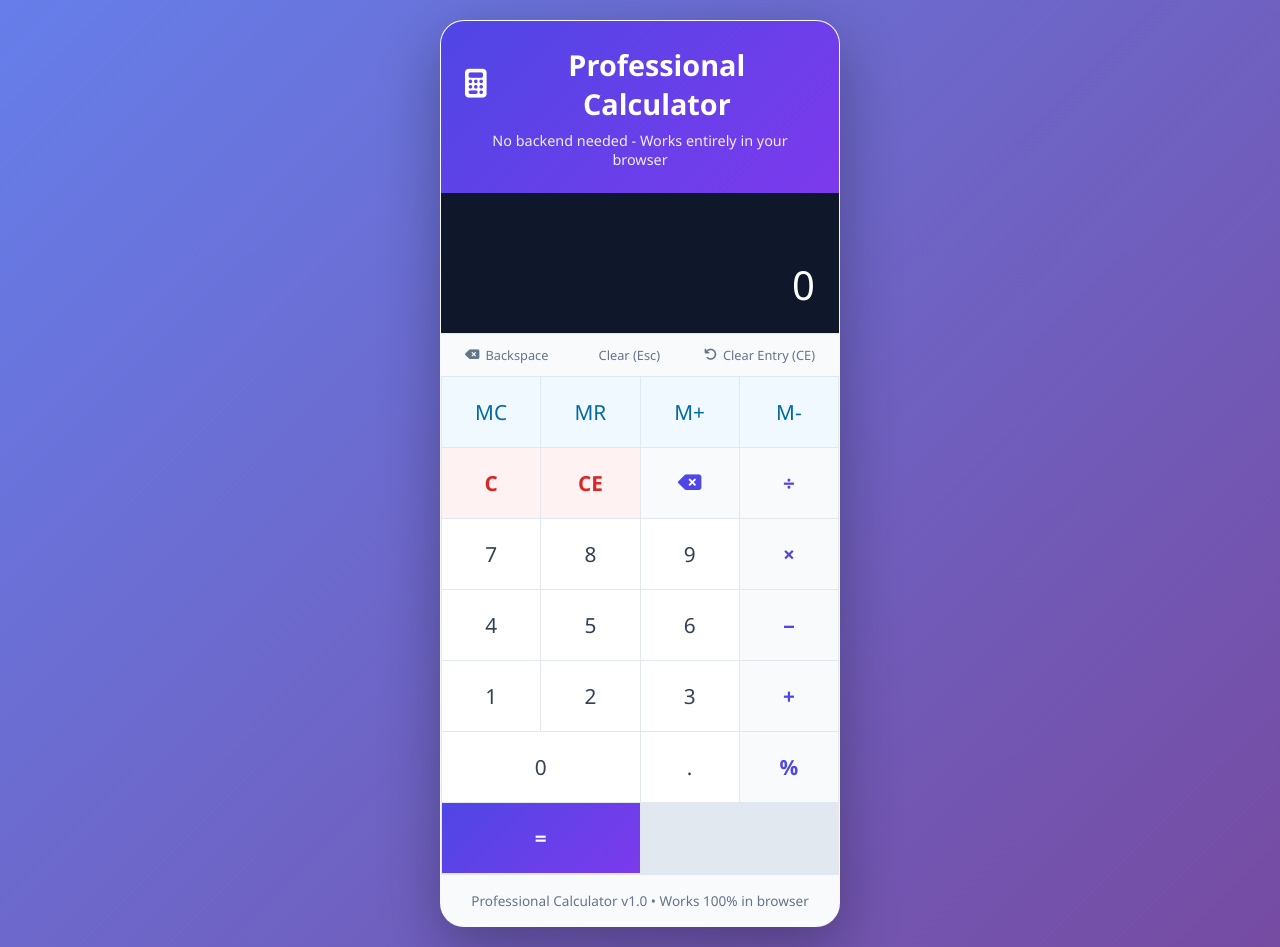
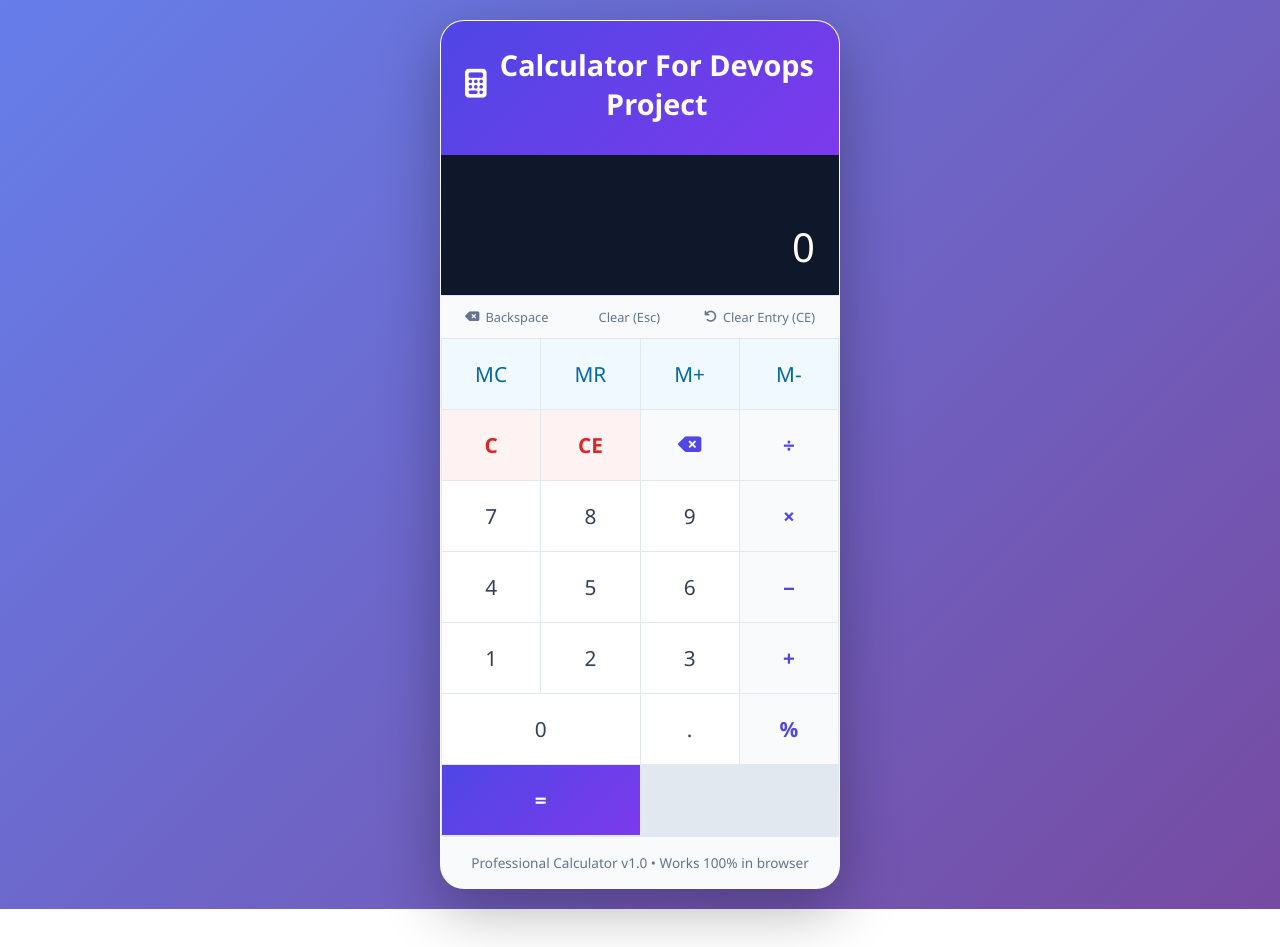
Before and after one commit to Mainuddeen00/git-devops-project, a plain HTML site: page index.html in a window 1280 px wide. After the commit the page ends 909 px from the top, so only its background shows below. Drawn offline with Linux system fonts and the light colour scheme.

Commit message:
Improve the UI in the calculator

```diff
--- a/index.html
+++ b/index.html
@@ -241,8 +241,8 @@
 <body>
     <div class="calculator-container">
         <div class="calculator-header">
-            <h1><i class="fas fa-calculator"></i> Professional Calculator</h1>
-            <p>No backend needed - Works entirely in your browser</p>
+            <h1><i class="fas fa-calculator"></i>Calculator For Devops Project</h1>
+
         </div>
 
         <div class="display">
```
